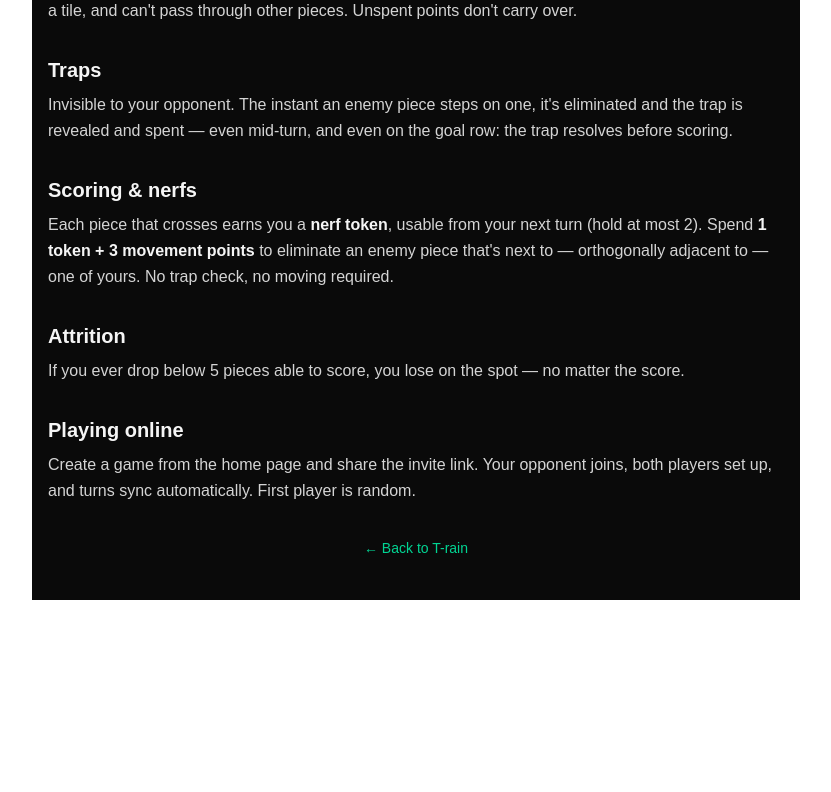
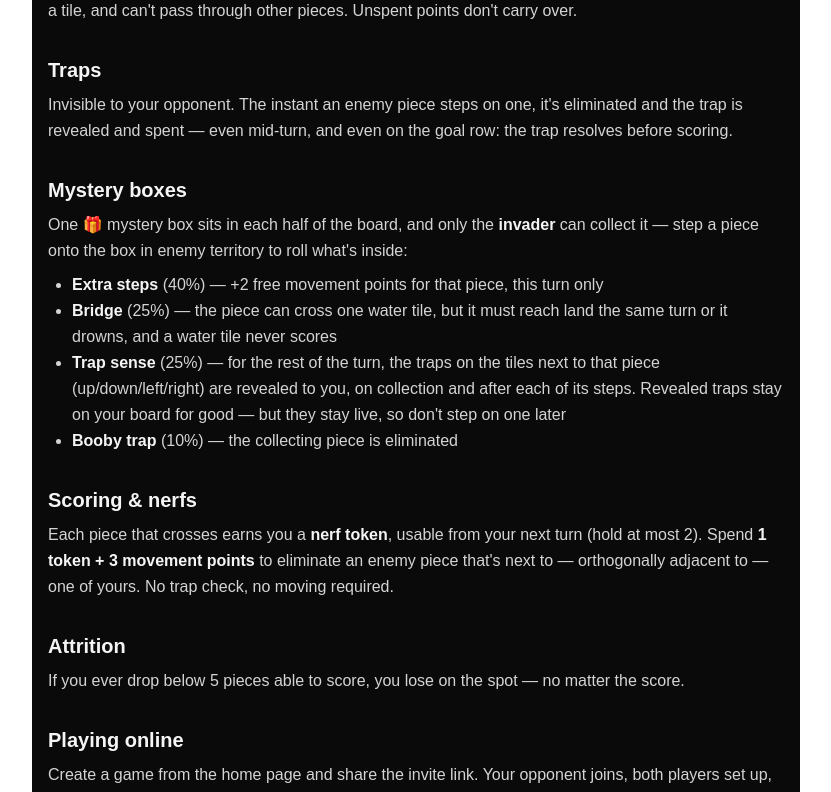
Before and after one commit to davideastmond/t-rain, a Next.js app: page /rules in a window 1280 px wide. Shown: the part 662-1454 px from the top of the page, without its empty margins (224-1055 px from the left). Before the commit the page ends 1262 px from the top, so only its background shows below. Built offline with nearby package versions, Linux system fonts and the light colour scheme.

Commit message:
feat: trap sense UI (1/2) — Board 🔍 badge + revealed-trap label; /rules mystery-box section

```diff
--- a/src/app/rules/page.tsx
+++ b/src/app/rules/page.tsx
@@ -8,6 +8,10 @@ import Link from "next/link";
 import {
   BOARD_HEIGHT,
   BOARD_WIDTH,
+  BOX_BRIDGE_CHANCE,
+  BOX_EXTRA_STEPS_CHANCE,
+  BOX_TRAP_SENSE_CHANCE,
+  EXTRA_STEPS_POINTS,
   MAX_NEUTRAL_TRAPS,
   MAX_POINTS_PER_PIECE_PER_TURN,
   MOVEMENT_POINTS_PER_TURN,
@@ -126,6 +130,48 @@ export default function RulesPage() {
         </p>
       </Section>
 
+      <Section title="Mystery boxes">
+        <p>
+          One 🎁 mystery box sits in each half of the board, and only the{" "}
+          <strong className="text-neutral-100">invader</strong> can collect
+          it — step a piece onto the box in enemy territory to roll what&apos;s
+          inside:
+        </p>
+        <ul className="list-disc pl-6">
+          <li>
+            <strong className="text-neutral-100">Extra steps</strong> (
+            {Math.round(BOX_EXTRA_STEPS_CHANCE * 100)}%) — +
+            {EXTRA_STEPS_POINTS} free movement points for that piece, this
+            turn only
+          </li>
+          <li>
+            <strong className="text-neutral-100">Bridge</strong> (
+            {Math.round(BOX_BRIDGE_CHANCE * 100)}%) — the piece can cross
+            one water tile, but it must reach land the same turn or it
+            drowns, and a water tile never scores
+          </li>
+          <li>
+            <strong className="text-neutral-100">Trap sense</strong> (
+            {Math.round(BOX_TRAP_SENSE_CHANCE * 100)}%) — for the rest of
+            the turn, the traps on the tiles next to that piece
+            (up/down/left/right) are revealed to you, on collection and
+            after each of its steps. Revealed traps stay on your board for
+            good — but they stay live, so don&apos;t step on one later
+          </li>
+          <li>
+            <strong className="text-neutral-100">Booby trap</strong> (
+            {Math.round(
+              (1 -
+                BOX_EXTRA_STEPS_CHANCE -
+                BOX_BRIDGE_CHANCE -
+                BOX_TRAP_SENSE_CHANCE) *
+                100,
+            )}
+            %) — the collecting piece is eliminated
+          </li>
+        </ul>
+      </Section>
+
       <Section title="Scoring & nerfs">
         <p>
           Each piece that crosses earns you a{" "}
--- a/src/components/Board.tsx
+++ b/src/components/Board.tsx
@@ -3,9 +3,10 @@
 // The colored-squares style lives here: one <div> per tile in a CSS grid,
 // background colour looked up from the biome's palette. Traps are a small
 // 💣 in the corner of the tile. Mystery boxes are a 🎁 on their tile
-// (public — both players see both boxes), and a piece holding a bridge
-// wears a 🌉 badge. There is deliberately no canvas — plain DOM keeps
-// everything styleable and clickable per tile.
+// (public — both players see both boxes), a piece holding a bridge
+// wears a 🌉 badge, and a piece with trap sense wears a 🔍 badge.
+// There is deliberately no canvas — plain DOM keeps everything
+// styleable and clickable per tile.
 //
 // Pieces live on a separate overlay layer above the grid, one absolutely
 // positioned marker per piece, so movement *animates*: each marker is
@@ -50,6 +51,13 @@ interface BoardProps {
   biome: BiomeId;
   pieces?: Piece[];
   traps?: Trap[];
+  /**
+   * Tile keys ("x,y") of traps the viewing player knows about only via
+   * trap sense (POWERUPS_SPEC.md §6) — drawn with a "revealed" title so
+   * the player can tell them from their own traps. The page decides
+   * whose knowledge this is; Board just labels what it is handed.
+   */
+  revealedTrapKeys?: Set<string>;
   /** Mystery boxes to draw (🎁 on uncollected ones). Boxes are public. */
   mysteryBoxes?: MysteryBox[];
   highlighted?: Set<string>;
@@ -67,6 +75,7 @@ export default function Board({
   biome,
   pieces = [],
   traps = [],
+  revealedTrapKeys,
   mysteryBoxes = [],
   highlighted,
   dangerHighlighted,
@@ -134,7 +143,13 @@ export default function Board({
               {trap && (
                 <span
                   className="absolute right-0 bottom-0 text-[16px] leading-none"
-                  title={trap.triggered ? "Triggered trap" : "Trap"}
+                  title={
+                    trap.triggered
+                      ? "Triggered trap"
+                      : revealedTrapKeys?.has(tileKey(trap.position))
+                        ? "Revealed trap — still live!"
+                        : "Trap"
+                  }
                 >
                   {trap.triggered ? "💥" : "💣"}
                 </span>
@@ -190,6 +205,14 @@ export default function Board({
                   🌉
                 </span>
               )}
+              {piece.hasTrapSense && (
+                <span
+                  className="absolute -top-1.5 -left-1.5 text-[11px] leading-none"
+                  title="Has trap sense this turn — the traps next to it are revealed to its owner"
+                >
+                  🔍
+                </span>
+              )}
             </span>
           </div>
         ))}
```
